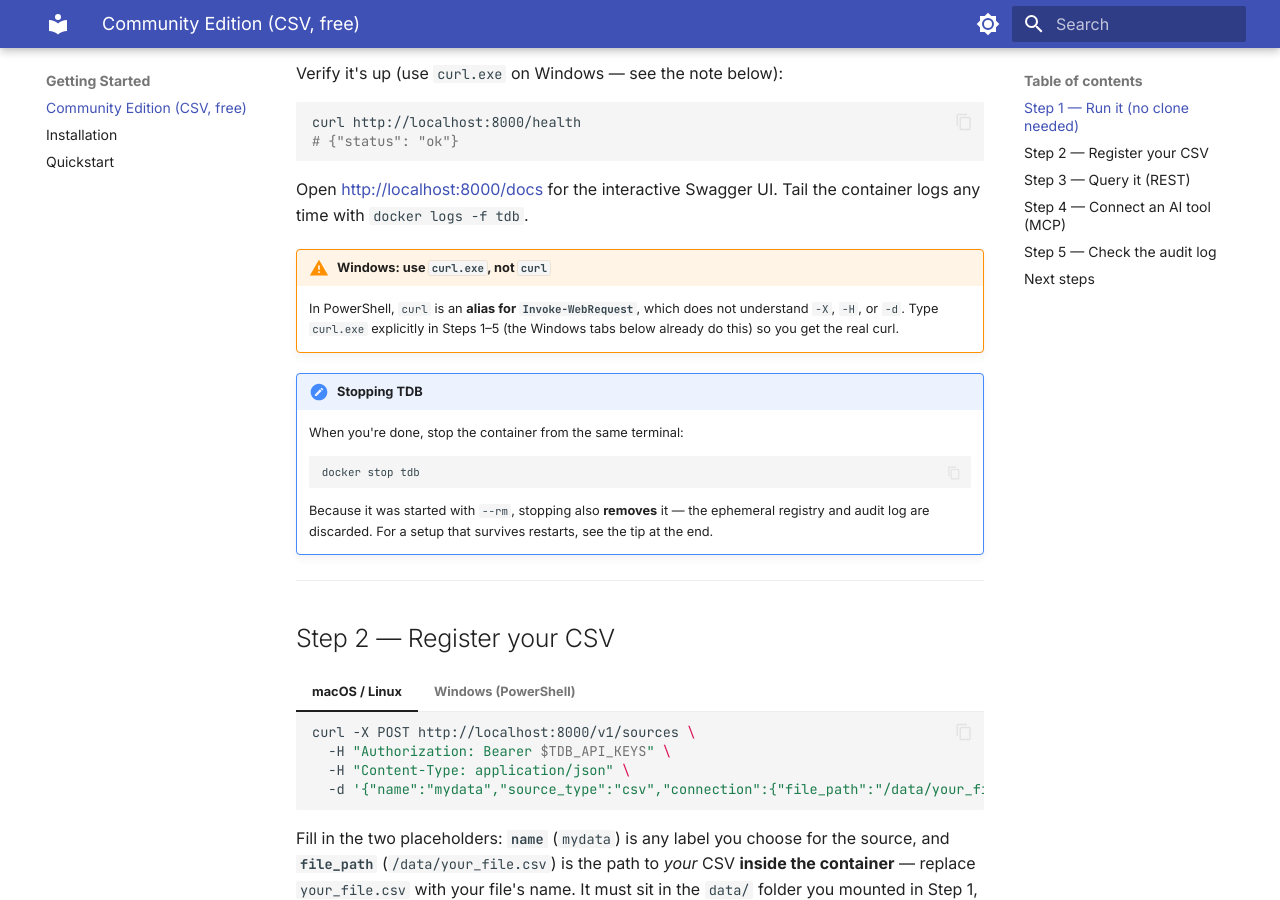
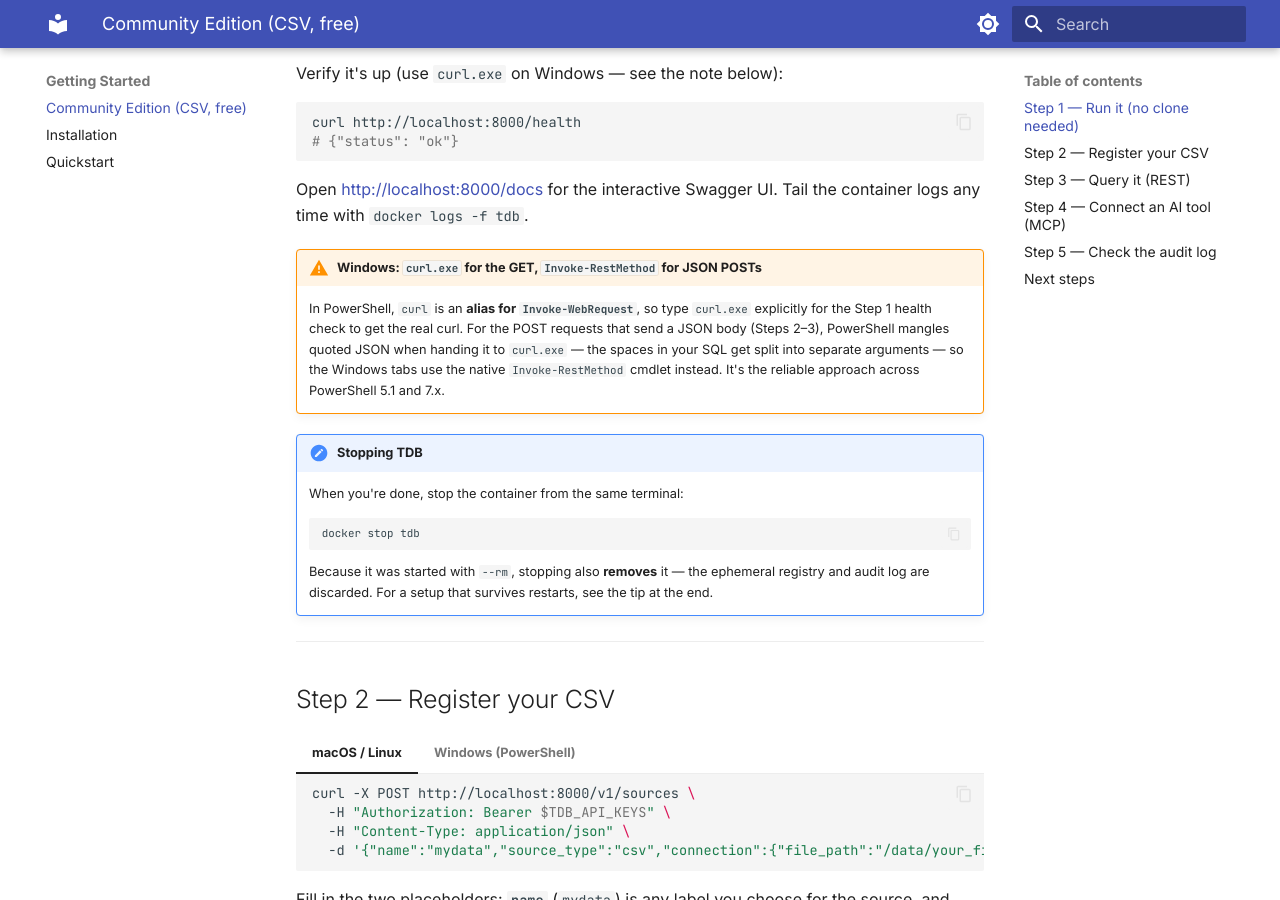
Before and after one commit to tdb-project/tdb-docs, an MkDocs documentation site: the page built from docs/getting-started/community.md, in a window 1280 px wide and 900 px high, scrolled down 857 px. Built offline with MkDocs 1.6.1 and Material for MkDocs 9.7.7, drawn with Linux system fonts in a browser that asks for light colours.

Commit message:
docs: use Invoke-RestMethod for Windows quickstart POST examples (#9)
PowerShell mangles JSON passed to curl.exe — spaces in the SQL get split into separate arguments — which breaks the Step 2 (register) and Step 3 (query) examples. Switch the Windows tabs to the native Invoke-RestMethod cmdlet (reliable across PowerShell 5.1 and 7.x) and update the Windows note. curl.exe stays for the Step 1 GET health check.

Co-authored-by: Claude Opus 4.8 <noreply@anthropic.com>

````diff
--- a/docs/getting-started/community.md
+++ b/docs/getting-started/community.md
@@ -53,10 +53,12 @@ curl http://localhost:8000/health
 Open [http://localhost:8000/docs](http://localhost:8000/docs) for the interactive Swagger UI.
 Tail the container logs any time with `docker logs -f tdb`.
 
-!!! warning "Windows: use `curl.exe`, not `curl`"
-    In PowerShell, `curl` is an **alias for `Invoke-WebRequest`**, which does not understand
-    `-X`, `-H`, or `-d`. Type `curl.exe` explicitly in Steps 1–5 (the Windows tabs below already
-    do this) so you get the real curl.
+!!! warning "Windows: `curl.exe` for the GET, `Invoke-RestMethod` for JSON POSTs"
+    In PowerShell, `curl` is an **alias for `Invoke-WebRequest`**, so type `curl.exe` explicitly
+    for the Step 1 health check to get the real curl. For the POST requests that send a JSON body
+    (Steps 2–3), PowerShell mangles quoted JSON when handing it to `curl.exe` — the spaces in your
+    SQL get split into separate arguments — so the Windows tabs use the native `Invoke-RestMethod`
+    cmdlet instead. It's the reliable approach across PowerShell 5.1 and 7.x.
 
 !!! note "Stopping TDB"
     When you're done, stop the container from the same terminal:
@@ -84,10 +86,15 @@ Tail the container logs any time with `docker logs -f tdb`.
 === "Windows (PowerShell)"
 
     ```powershell
-    curl.exe -X POST http://localhost:8000/v1/sources `
-      -H "Authorization: Bearer $env:TDB_API_KEYS" `
-      -H "Content-Type: application/json" `
-      -d '{\"name\":\"mydata\",\"source_type\":\"csv\",\"connection\":{\"file_path\":\"/data/your_file.csv\"}}'
+    $body = @{
+      name        = "mydata"
+      source_type = "csv"
+      connection  = @{ file_path = "/data/your_file.csv" }
+    } | ConvertTo-Json
+
+    Invoke-RestMethod -Method Post -Uri http://localhost:8000/v1/sources `
+      -Headers @{ Authorization = "Bearer $env:TDB_API_KEYS" } `
+      -ContentType "application/json" -Body $body
     ```
 
 Fill in the two placeholders: **`name`** (`mydata`) is any label you choose for the source,
@@ -116,10 +123,15 @@ CSV header row, and the response returns the new source's `id` — copy it for S
 === "Windows (PowerShell)"
 
     ```powershell
-    curl.exe -X POST http://localhost:8000/v1/query `
-      -H "Authorization: Bearer $env:TDB_API_KEYS" `
-      -H "Content-Type: application/json" `
-      -d '{\"source_id\":\"<id-from-step-2>\",\"sql\":\"SELECT * FROM data\",\"limit\":10}'
+    $body = @{
+      source_id = "<id-from-step-2>"
+      sql       = "SELECT * FROM data"
+      limit     = 10
+    } | ConvertTo-Json
+
+    Invoke-RestMethod -Method Post -Uri http://localhost:8000/v1/query `
+      -Headers @{ Authorization = "Bearer $env:TDB_API_KEYS" } `
+      -ContentType "application/json" -Body $body
     ```
 
 `SELECT * FROM data` works on any CSV — swap it for any read-only query you like. The
````
